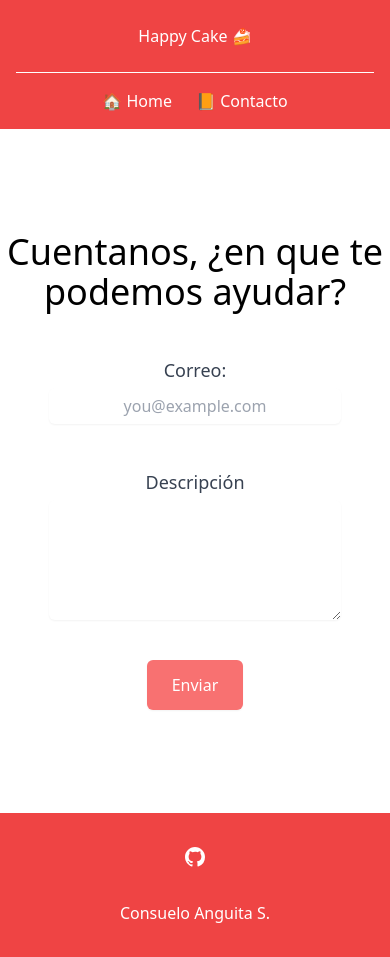
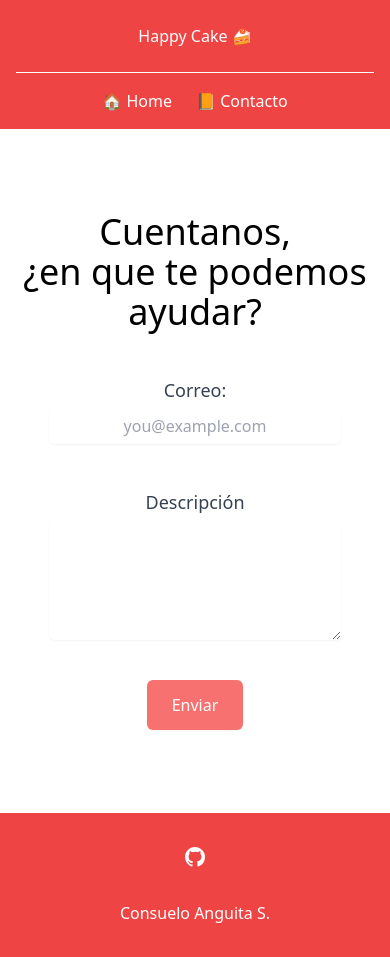
Before and after one commit to ConsuAng/react-route-I-desafio, a React (Vite) app: page /contacto in a window 390 px wide. Built offline with nearby package versions, Linux system fonts and the light colour scheme.

Commit message:
🐛 fix: contac title responsive

```diff
--- a/src/views/Contact.jsx
+++ b/src/views/Contact.jsx
@@ -4,9 +4,13 @@ export default function Contact() {
   return (
     <Container >
       <div className="flex flex-col justify-center items-center">
-        <h1 className="text-4xl font-light pb-11">
+        <p className="text-4xl font-light pb-11 hidden md:block lg:block">
           Cuentanos, ¿en que te podemos ayudar?
-        </h1>
+        </p>
+        <div className="text-4xl font-light pb-11 md:hidden lg:hidden">
+          <p>Cuentanos, </p>
+          <p>¿en que te podemos ayudar?</p>
+        </div>
         <div className="flex flex-col items-center w-full pb-11">
           <label htmlFor="email" className="block text-lg font-normal text-gray-700">
             Correo:
```
